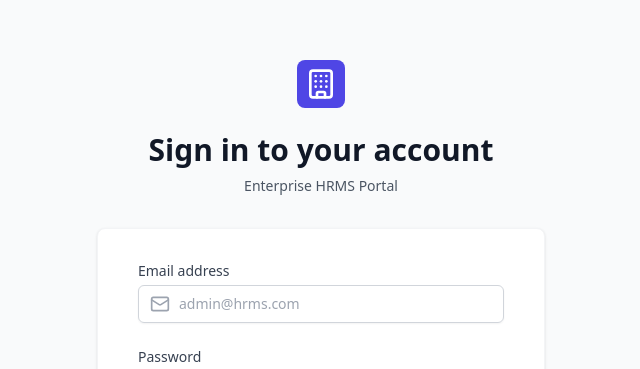
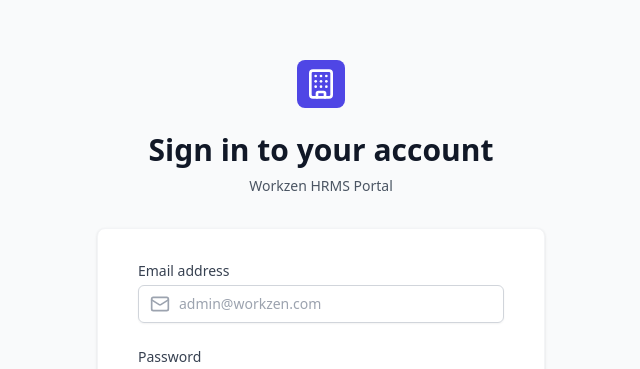
Before and after one commit to Anjit-Organization/workzen, a React (Vite) app in the folder frontend/: page /login in a window 1280 px wide. Shown: the part 118-487 px from the top of the page, without its empty margins (319-959 px from the left). Built offline with nearby package versions, Linux system fonts and the light colour scheme; no server answers.

Commit message:
brand name update

```diff
--- a/frontend/index.html
+++ b/frontend/index.html
@@ -4,7 +4,7 @@
     <meta charset="UTF-8" />
     <link rel="icon" type="image/svg+xml" href="/src/layouts/workzen.svg" />
     <meta name="viewport" content="width=device-width, initial-scale=1.0" />
-    <title>HRMS SaaS</title>
+    <title>Workzen </title>
   </head>
   <body>
     <div id="root"></div>
--- a/frontend/src/layouts/MainLayout.tsx
+++ b/frontend/src/layouts/MainLayout.tsx
@@ -19,7 +19,7 @@
             <aside className="w-64 bg-slate-900 text-white flex flex-col hidden md:flex">
                 <div className="h-16 flex items-center px-6 border-b border-slate-800">
                     <Building className="h-6 w-6 text-indigo-400 mr-2" />
-                    <span className="text-lg font-bold">HRMS Portal</span>
+                    <span className="text-lg font-bold">Workzen HRMS Portal</span>
                 </div>
 
                 <nav className="flex-1 px-4 py-6 space-y-2">
@@ -151,7 +151,7 @@
                     <div className="flex items-center md:hidden">
                         <Menu className="h-6 w-6 text-gray-500 mr-4 cursor-pointer" />
                         <Building className="h-6 w-6 text-indigo-600" />
-                        <span className="ml-2 font-bold text-gray-900">HRMS</span>
+                        <span className="ml-2 font-bold text-gray-900">Workzen</span>
                         {user?.organizationName && (
                             <span className="ml-2 text-sm text-gray-500 bg-gray-100 px-2 py-1 rounded hidden sm:inline-block">
                                 {user.organizationName}
--- a/frontend/src/pages/Login.tsx
+++ b/frontend/src/pages/Login.tsx
@@ -44,7 +44,7 @@
                     Sign in to your account
                 </h2>
                 <p className="mt-2 text-center text-sm text-gray-600">
-                    Enterprise HRMS Portal
+                    Workzen HRMS Portal
                 </p>
             </div>
 
@@ -70,7 +70,7 @@
                                     value={email}
                                     onChange={(e) => setEmail(e.target.value)}
                                     className="focus:ring-indigo-500 focus:border-indigo-500 block w-full pl-10 sm:text-sm border-gray-300 rounded-md py-2 px-3 border"
-                                    placeholder="admin@hrms.com"
+                                    placeholder="admin@workzen.com"
                                 />
                             </div>
                         </div>
```
